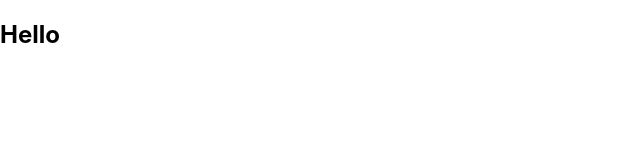
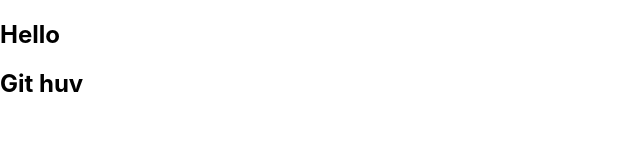
Before and after one commit to md-najmul-haque/itracker, a React (Create React App) app: page / in a window 1280 px wide. Shown: the top 160 px of the page, without its empty margins (0-640 px from the left). Built offline with nearby package versions, Linux system fonts and the light colour scheme.

Commit message:
check my branch

```diff
--- a/src/Pages/Home/Home/Home.tsx
+++ b/src/Pages/Home/Home/Home.tsx
@@ -4,6 +4,7 @@ const Home = () => {
     return (
         <div>
             <h2>Hello</h2>
+            <h2>Git huv</h2>
         </div>
     );
 };
```
